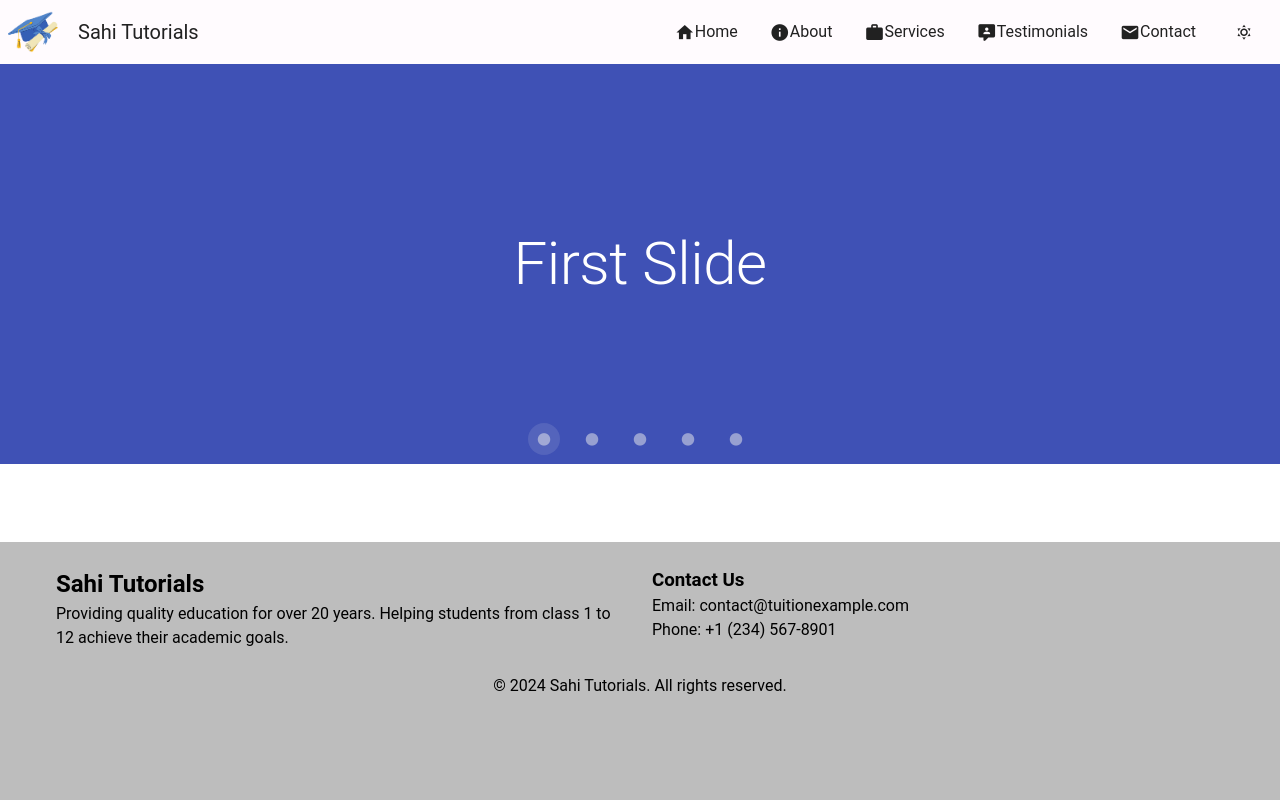
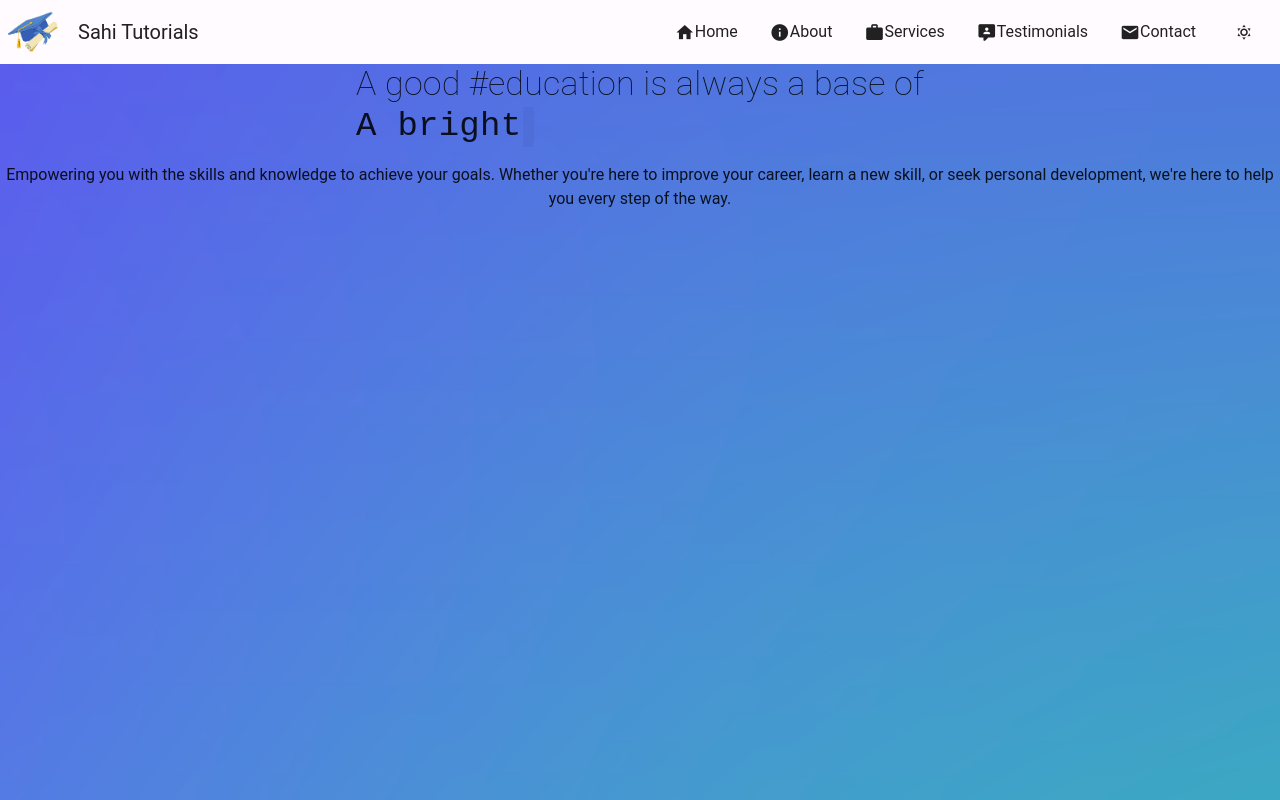
Before and after one commit to tejus07/sahi-tutorials, a Vue app: page / in a window 1280 px wide. Shown: the top 800 px of the page. Built offline with nearby package versions, Linux system fonts and the light colour scheme.

Commit message:
Add - new animations

```diff
--- a/src/components/AboutComponent.vue
+++ b/src/components/AboutComponent.vue
@@ -26,12 +26,7 @@
     </div>
   </template>
 
-  <script lang="ts">
-  import { defineComponent } from 'vue';
-
-  export default defineComponent({
-    name: 'AboutComponent',
-  });
+  <script setup lang="ts">
   </script>
 
   <style scoped>
--- a/src/components/ContactFormComponent.vue
+++ b/src/components/ContactFormComponent.vue
@@ -4,51 +4,28 @@
     <form @submit.prevent="handleSubmit">
       <div class="form-group">
         <label for="name">Name</label>
-          <input
-            type="text"
-            id="name"
-            v-model="form.name"
-            required
-          />
+        <input type="text" id="name" v-model="form.name" required />
       </div>
       <div class="form-group">
         <label for="email">Email</label>
-          <input
-            type="email"
-            id="email"
-            v-model="form.email"
-            required
-          />
+        <input type="email" id="email" v-model="form.email" required />
       </div>
       <div class="form-group">
         <label for="subject">Subject</label>
-          <input
-            type="text"
-            id="subject"
-            v-model="form.subject"
-            required
-          />
+        <input type="text" id="subject" v-model="form.subject" required />
       </div>
       <div class="form-group">
         <label for="message">Message</label>
-          <textarea
-            id="message"
-            v-model="form.message"
-            rows="5"
-            required
-          ></textarea>
+        <textarea id="message" v-model="form.message" rows="5" required></textarea>
       </div>
       <button type="submit">Send</button>
     </form>
   </div>
 </template>
 
-  <script lang="ts">
-  import { defineComponent, reactive } from 'vue';
+<script setup lang="ts">
+import { reactive } from 'vue';
 
-  export default defineComponent({
-    name: 'ContactFormComponent',
-    setup() {
 const form = reactive({
   name: '',
   email: '',
@@ -65,13 +42,6 @@
   form.subject = '';
   form.message = '';
 };
-
-      return {
-        form,
-        handleSubmit,
-      };
-    },
-  });
 </script>
 
 <style scoped>
--- a/src/components/IntroductionComponent.vue
+++ b/src/components/IntroductionComponent.vue
@@ -1,5 +1,5 @@
 <template>
-  <v-card class="introduction mx-auto" width="800">
+  <v-card class="introduction mx-auto">
     <v-card-title>Welcome to Sahi Tutorials</v-card-title>
     <v-card-item></v-card-item>
     <v-card-text> At Sahi Tutorials, we are dedicated to providing high-quality education to students from class 1 to
--- a/src/components/TestimonialsComponent.vue
+++ b/src/components/TestimonialsComponent.vue
@@ -8,8 +8,8 @@
   </div>
 </template>
 
-  <script lang="ts">
-  import { defineComponent, reactive } from 'vue';
+<script setup lang="ts">
+import { ref } from 'vue';
 
 interface Testimonial {
   id: number;
@@ -17,10 +17,7 @@
   author: string;
 }
 
-  export default defineComponent({
-    name: 'TestimonialsComponent',
-    setup() {
-      const testimonials = reactive<Testimonial[]>([
+const testimonials = ref<Testimonial[]>([
   {
     id: 1,
     message: 'This tuition has helped me excel in my studies. The teachers are very supportive and knowledgeable.',
@@ -37,12 +34,6 @@
     author: 'Student C'
   },
 ]);
-
-      return {
-        testimonials,
-      };
-    },
-  });
 </script>
 
 <style scoped>
--- /dev/null
+++ b/src/components/TypingAnimation.vue
@@ -0,0 +1,70 @@
+<template>
+    <div class="typing-container">
+      <span class="typing-text">{{ displayText }}</span>
+      <span class="cursor" v-if="showCursor">|</span>
+    </div>
+  </template>
+
+  <script setup lang="ts">
+  import { ref, onMounted } from 'vue';
+
+  const words = ["Self confidence", "A bright future"];
+  const displayText = ref('');
+  const currentWordIndex = ref(0);
+  const currentCharIndex = ref(0);
+  const isDeleting = ref(false);
+  const showCursor = ref(true);
+
+  const typingEffect = () => {
+    const currentWord = words[currentWordIndex.value];
+    if (isDeleting.value) {
+      if (currentCharIndex.value > 0) {
+        currentCharIndex.value--;
+        displayText.value = currentWord.substring(0, currentCharIndex.value);
+      } else {
+        isDeleting.value = false;
+        currentWordIndex.value = (currentWordIndex.value + 1) % words.length;
+      }
+    } else {
+      if (currentCharIndex.value < currentWord.length) {
+        currentCharIndex.value++;
+        displayText.value = currentWord.substring(0, currentCharIndex.value);
+      } else {
+        isDeleting.value = true;
+      }
+    }
+    setTimeout(typingEffect, isDeleting.value ? 100 : 200);
+  };
+
+  onMounted(() => {
+    typingEffect();
+    setInterval(() => {
+      showCursor.value = !showCursor.value;
+    }, 500);
+  });
+  </script>
+
+  <style scoped>
+  .typing-container {
+    font-family: 'Courier New', Courier, monospace;
+    display: inline-block;
+  }
+  .typing-text {
+    display: inline-block;
+  }
+  .cursor {
+    display: inline-block;
+    background-color: black;
+    width: 10px;
+    margin-left: 2px;
+    animation: blink 1s infinite;
+  }
+  @keyframes blink {
+    0%, 100% {
+      opacity: 1;
+    }
+    50% {
+      opacity: 0;
+    }
+  }
+  </style>
--- a/src/views/HomeView.vue
+++ b/src/views/HomeView.vue
@@ -1,10 +1,24 @@
 <template>
     <div class="home">
         <section id="home">
+            <v-parallax src="/blurry-gradient.svg">
+                <div class="d-flex flex-column justify-center align-center">
+                    <h1 class="text-h4 font-weight-thin mb-4">
+                        A good #education is always a base of
+                        <br>
+                        <TypingAnimation/>
+                    </h1>
+                    <p class="text-center">
+                        Empowering you with the skills and knowledge to achieve your goals. Whether you're here to
+                        improve your career, learn a new skill, or seek personal development, we're here to help you
+                        every step of the way.
+                    </p>
+                </div>
+            </v-parallax>
             <HeroComponent />
-            <!-- <IntroductionComponent /> -->
+            <IntroductionComponent />
         </section>
-        <!-- <section id="about">
+        <section id="about">
             <AboutComponent />
         </section>
         <section id="services">
@@ -15,29 +29,22 @@
         </section>
         <section id="contact">
             <ContactFormComponent />
-        </section> -->
+        </section>
 
     </div>
 </template>
 
-<script lang="ts">
-import { defineComponent } from 'vue';
+<script setup lang="ts">
 import TestimonialsComponent from '../components/TestimonialsComponent.vue';
 import ServicesComponent from '../components/ServicesComponent.vue';
 import AboutComponent from '../components/AboutComponent.vue';
 import IntroductionComponent from '../components/IntroductionComponent.vue';
 import HeroComponent from '../components/HeroComponent.vue';
 import ContactFormComponent from '../components/ContactFormComponent.vue';
+import TypingAnimation from '../components/TypingAnimation.vue';
+</script>
+<style>
+#home{
 
-export default defineComponent({
-    name: 'HomeView',
-    components: {
-        IntroductionComponent,
-        TestimonialsComponent,
-        ServicesComponent,
-        AboutComponent,
-        HeroComponent,
-        ContactFormComponent
-    }
-});
-</script>
+}
+</style>
```
Also changed, not shown: public/blurry-gradient.svg (added). Lines whose indentation alone changed are shown as unchanged.
